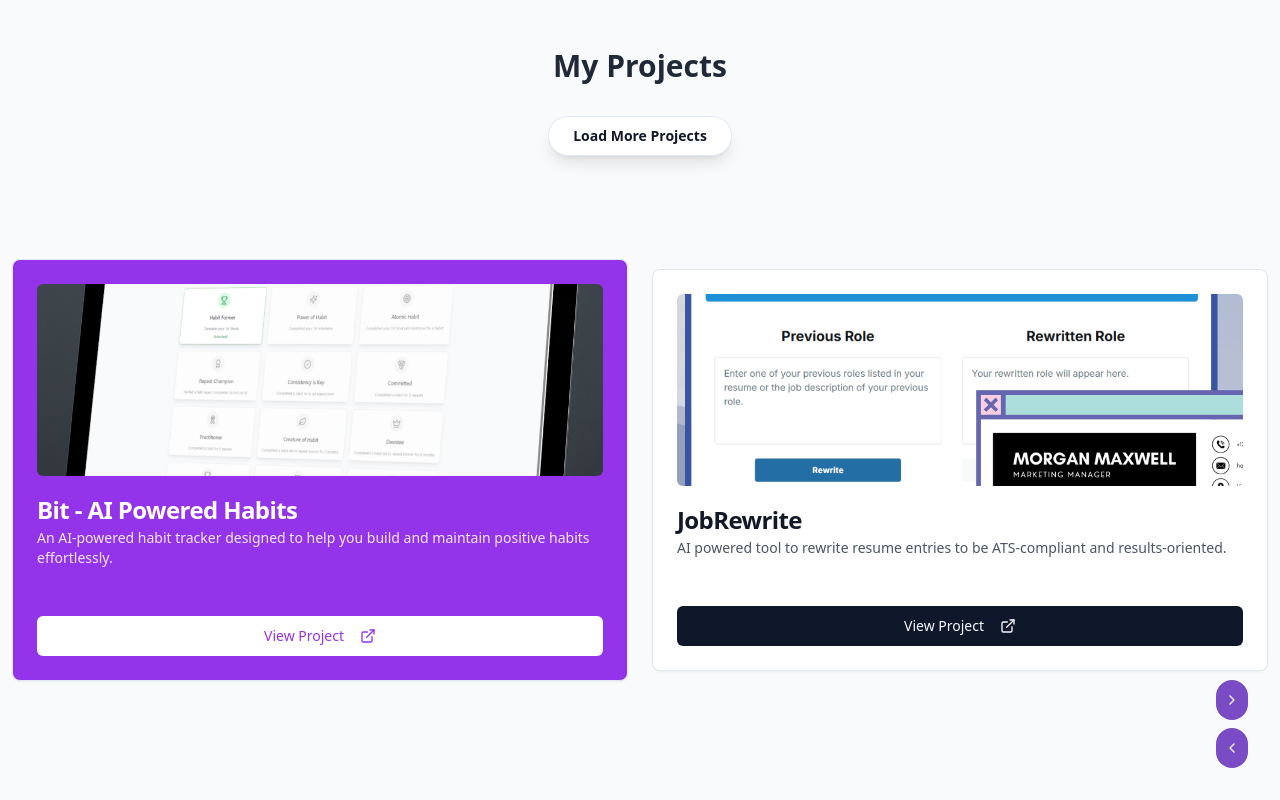
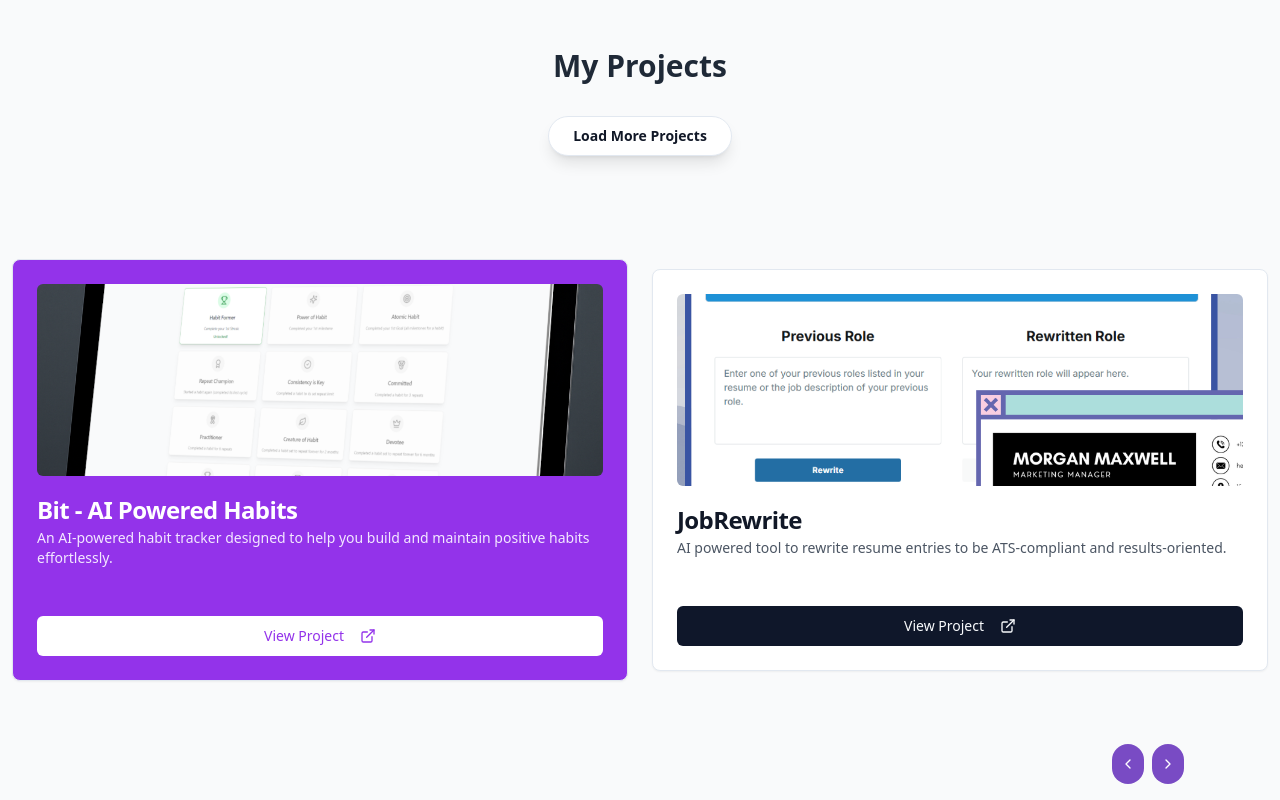
Before and after one commit to max01011010/ai-native-portfolio, a React (Vite) app: page / in a window 1280 px wide. Both pictures are taken after a click on the button "Scroll Right". Built offline with nearby package versions, Linux system fonts and the light colour scheme.

Commit message:
[dyad] wrote 1 file(s)

```diff
--- a/src/pages/Index.tsx
+++ b/src/pages/Index.tsx
@@ -215,7 +215,16 @@ const Index = () => {
       </div>
 
       {/* Navigation Buttons */}
-      <div className="absolute bottom-8 right-8 flex flex-col space-y-2 z-50">
+      <div className="absolute bottom-4 right-24 flex flex-row space-x-2 z-50">
+        {currentSectionIndex > 0 && (
+          <Button
+            onClick={() => scrollToSection(currentSectionIndex - 1)}
+            className="p-2 rounded-full bg-[#794bc4] hover:bg-[#6a3ea8] text-white"
+            aria-label="Scroll Left"
+          >
+            <ChevronLeft className="h-6 w-6" />
+          </Button>
+        )}
         {currentSectionIndex < sections.length - 1 && (
           <Button
             onClick={() => scrollToSection(currentSectionIndex + 1)}
@@ -225,15 +234,6 @@ const Index = () => {
             <ChevronRight className="h-6 w-6" />
           </Button>
         )}
-        {currentSectionIndex > 0 && (
-          <Button
-            onClick={() => scrollToSection(currentSectionIndex - 1)}
-            className="p-2 rounded-full bg-[#794bc4] hover:bg-[#6a3ea8] text-white"
-            aria-label="Scroll Left"
-          >
-            <ChevronLeft className="h-6 w-6" />
-          </Button>
-        )}
       </div>
     </div>
   );
```
